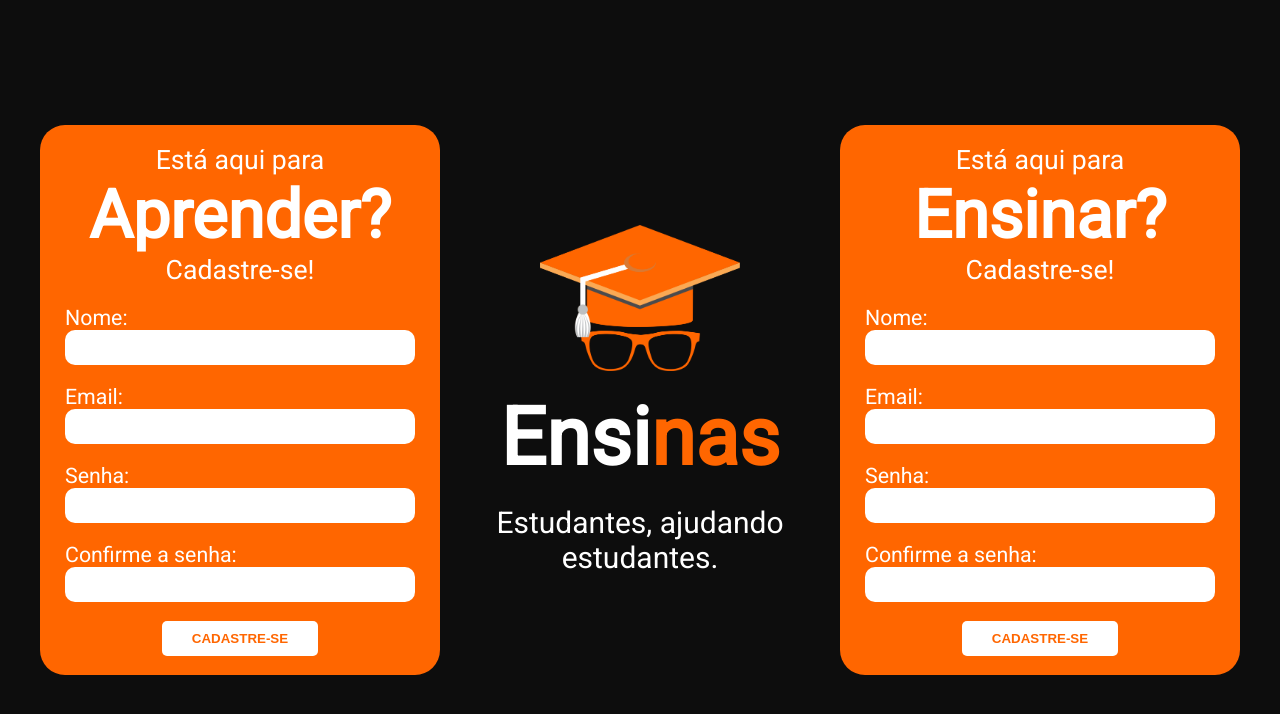
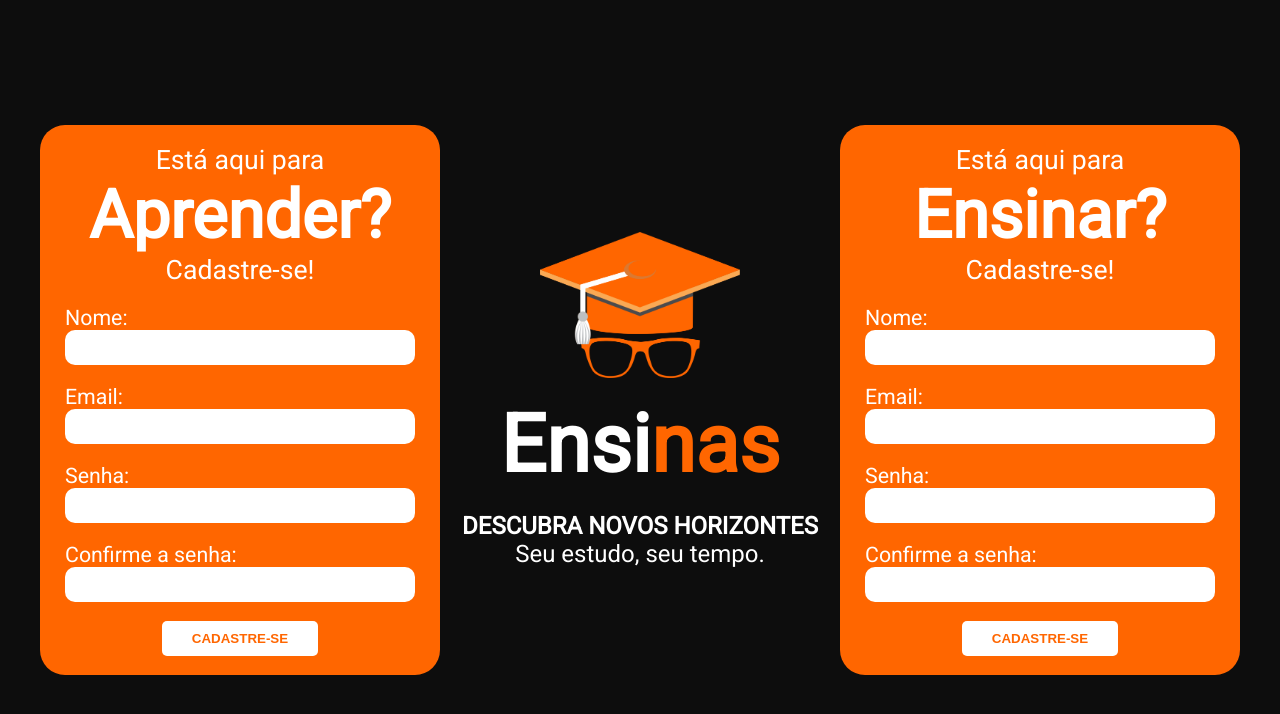
Before and after one commit to JuliaWharton/Ensinas-backend, a Django app: page /app/auth/cadastro in a window 1280 px wide. Shown: the top 714 px of the page. Run offline with Django 3.2, Linux system fonts and the light colour scheme.

Commit message:
Change slogan on 'login' and 'cadastro' page

```diff
--- a/app/static/style/auth_cadastro.css
+++ b/app/static/style/auth_cadastro.css
@@ -93,5 +93,10 @@ p {
 }
 
 #logo p {
-    font-size: 30px;
+    font-size: 18pt;
 }
+
+#logo p:nth-of-type(1){
+    text-transform: uppercase;
+    font-weight: bolder;
+}
--- a/app/templates/auth_cadastro.html
+++ b/app/templates/auth_cadastro.html
@@ -51,7 +51,8 @@
         <div id="logo">
             <img src="{% static 'img/logo.png' %}" alt="">
             <h1>Ensi<span>nas</span></h1>
-            <p>Estudantes, ajudando estudantes.</p>
+            <p>Descubra novos horizontes</p>
+            <p>Seu estudo, seu tempo.</p>
         </div>
 
         <div class="cadastro">
--- a/app/templates/auth_login.html
+++ b/app/templates/auth_login.html
@@ -32,7 +32,8 @@
         <div id="logo">
             <img src="{% static 'img/logo.png' %}" alt="">
             <h1>Ensi<span>nas</span></h1>
-            <p>Estudantes, ajudando estudantes.</p>
+            <p>Descubra novos horizontes</p>
+            <p>Seu estudo, seu tempo.</p>
         </div>
 
         <div class="login flex">
```
Also changed, not shown: app/static/style/auth_login.css (+6 -1 lines).
